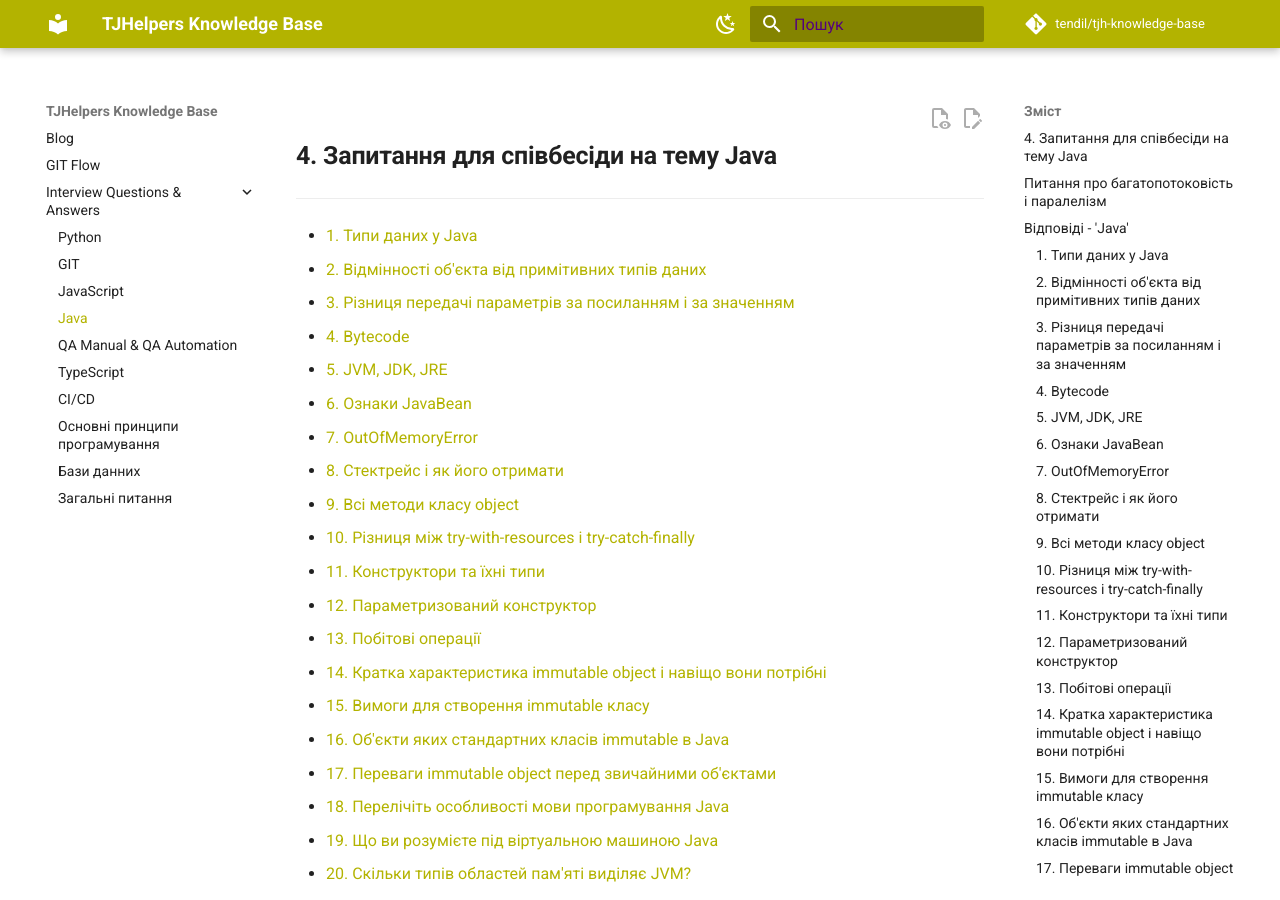
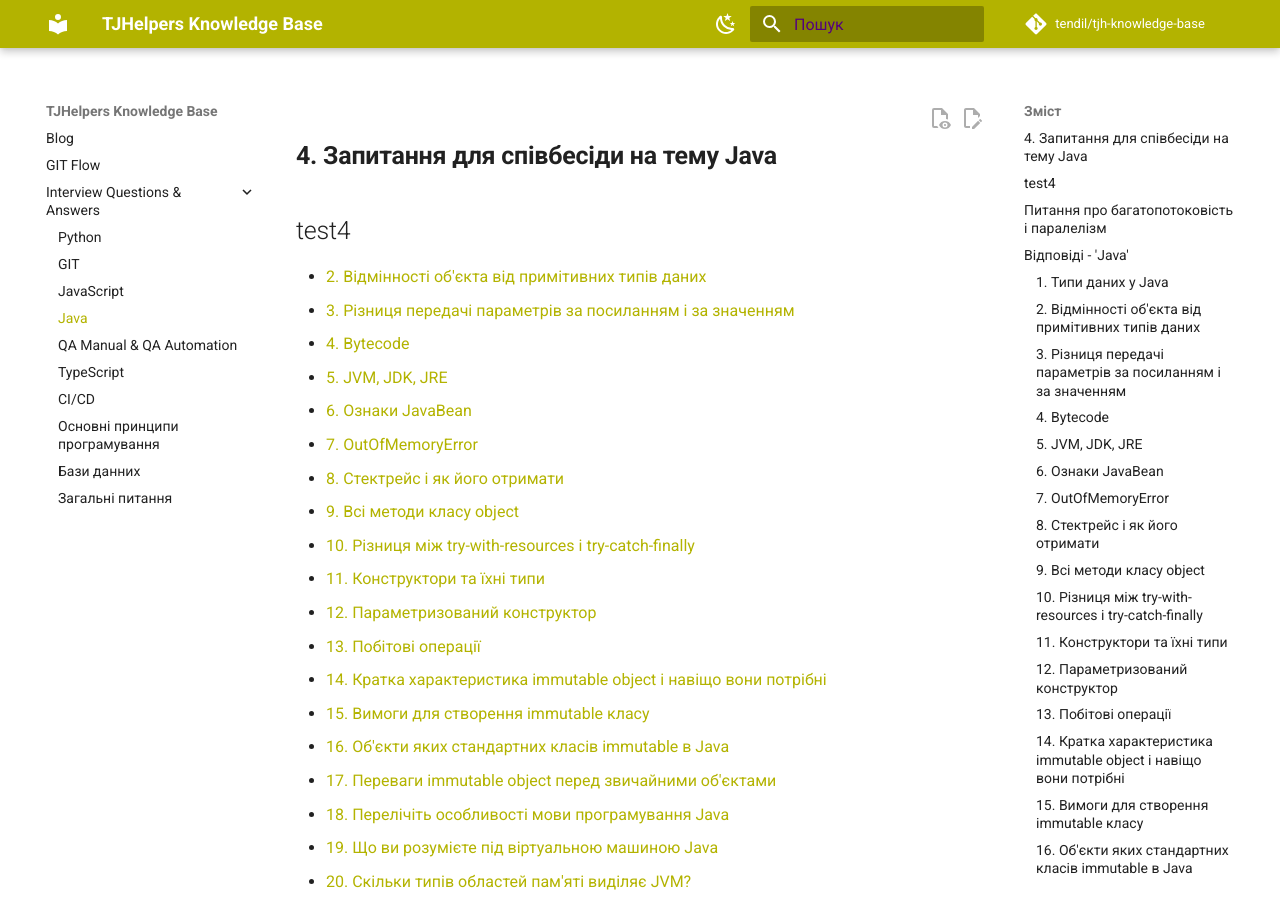
Before and after one commit to tendil/tjh-knowledge-base, an MkDocs documentation site: the page built from docs/interview_questions/java.md, in a window 1280 px wide and 900 px high. Built offline with MkDocs 1.6.1 and Material for MkDocs 9.7.7, drawn with Linux system fonts in a browser that asks for light colours; comment, search, counter and statistics services are not loaded.

Commit message:
Update java.md

```diff
--- a/docs/interview_questions/java.md
+++ b/docs/interview_questions/java.md
@@ -1,8 +1,7 @@
 ## **4. Запитання для співбесіди на тему Java**
-
+test4
 ---
 
-- [1. Типи даних у Java](#1-java)
 - [2. Відмінності об'єкта від примітивних типів даних](#2)
 - [3. Різниця передачі параметрів за посиланням і за значенням](#3)
 - [4. Bytecode](#4-bytecode)
```
